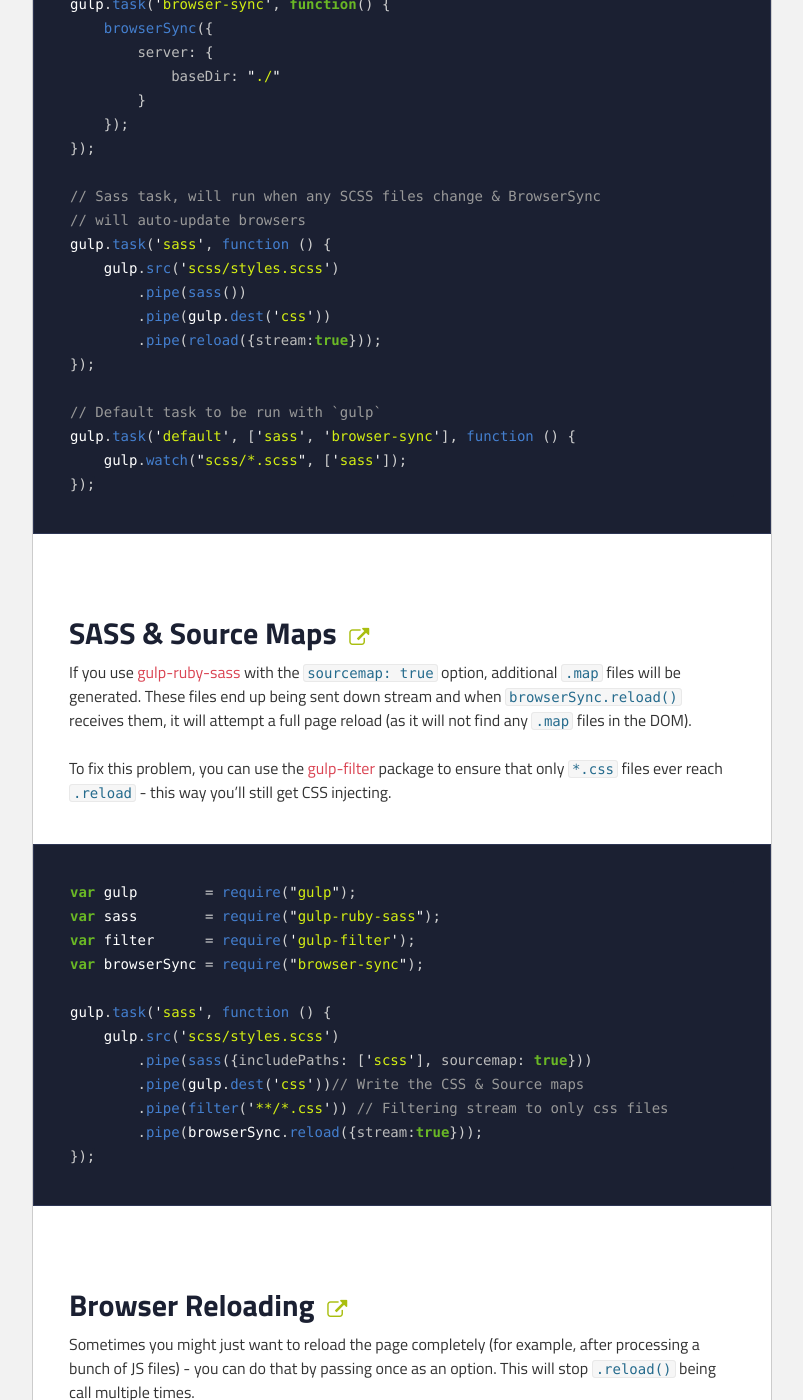
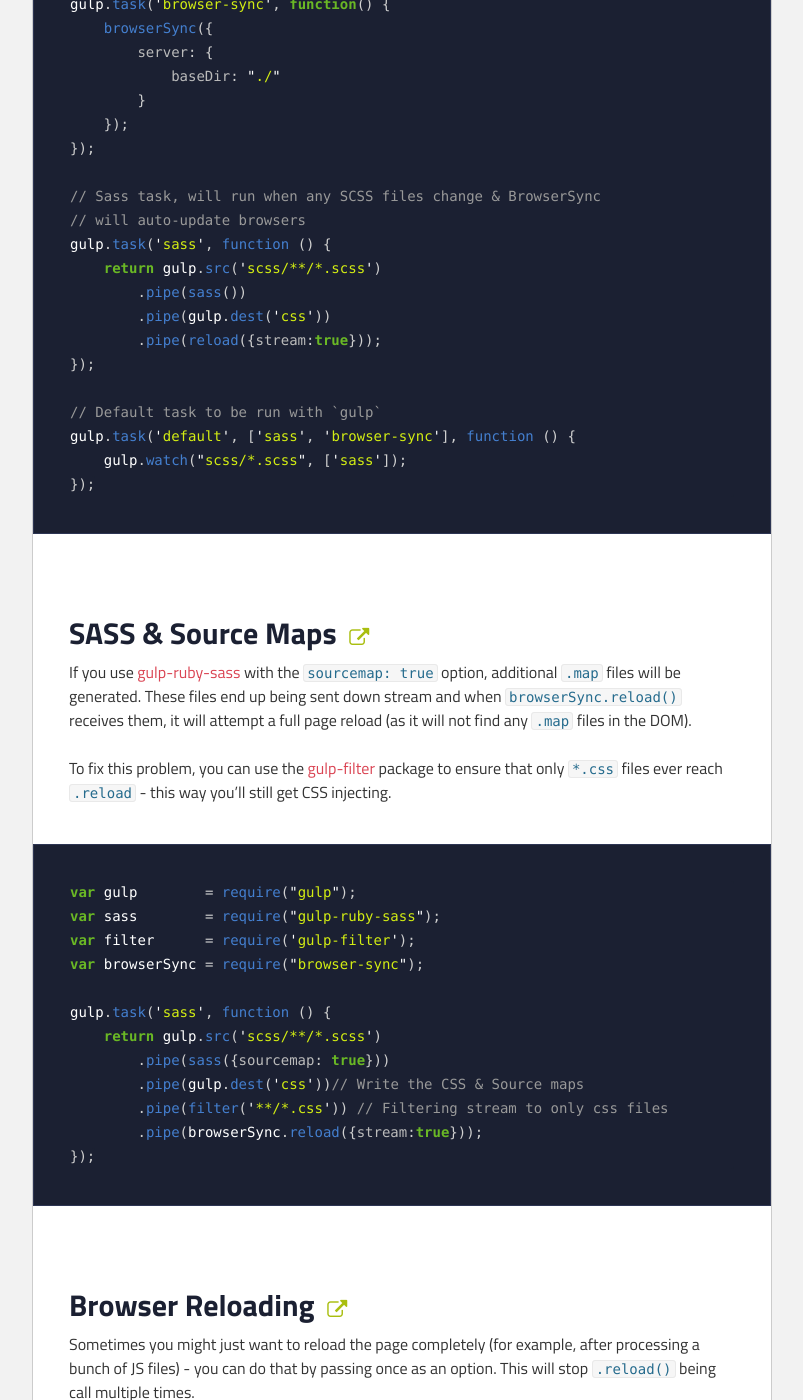
Before and after one commit to susoko/browser-sync-website, a Jekyll site: the page built from docs/gulp.md, in a window 1280 px wide and 1400 px high, scrolled down 1665 px. Shown: the whole window, without its empty margins (238-1041 px from the left). Built offline with Jekyll 4.4.1, drawn with Linux system fonts in a browser that asks for light colours.

Commit message:
Fixed links, updated Gulp examples to show returning streams

```diff
--- a/_config.yml
+++ b/_config.yml
@@ -22,7 +22,7 @@
 navigation:
  - page-label: home
    label: "Get Started"
-   url: /docs.html#install
+   url: \#install
  - page-label: docs
    label: "Documentation"
    url: /docs
@@ -58,3 +58,4 @@
   grunt:        "/docs/grunt"
   options:      "/docs/options"
   command-line: "/docs/command-line"
+  api:          "/docs/api"
--- a/_includes/snippets/gulp/reload.js
+++ b/_includes/snippets/gulp/reload.js
@@ -9,7 +9,7 @@
 
 // process JS files and reload all browsers when complete.
 gulp.task('js', function () {
-    gulp.src('js/*js')
+    return gulp.src('js/*js')
         .pipe(browserify())
         .pipe(uglify())
         .pipe(gulp.dest('dist/js'))
--- a/_includes/snippets/gulp/reload.manual.js
+++ b/_includes/snippets/gulp/reload.manual.js
@@ -9,7 +9,7 @@
 
 // Compile SASS & auto-inject into browsers
 gulp.task('sass', function () {
-    gulp.src('scss/styles.scss')
+    return gulp.src('scss/styles.scss')
         .pipe(sass({includePaths: ['scss']}))
         .pipe(gulp.dest('css'))
         .pipe(browserSync.reload({stream:true}));
--- a/_includes/snippets/gulp/sass.js
+++ b/_includes/snippets/gulp/sass.js
@@ -15,7 +15,7 @@
 // Sass task, will run when any SCSS files change & BrowserSync
 // will auto-update browsers
 gulp.task('sass', function () {
-    gulp.src('scss/styles.scss')
+    return gulp.src('scss/**/*.scss')
         .pipe(sass())
         .pipe(gulp.dest('css'))
         .pipe(reload({stream:true}));
--- a/_includes/snippets/gulp/sass.maps.js
+++ b/_includes/snippets/gulp/sass.maps.js
@@ -4,8 +4,8 @@
 var browserSync = require("browser-sync");
 
 gulp.task('sass', function () {
-    gulp.src('scss/styles.scss')
-        .pipe(sass({includePaths: ['scss'], sourcemap: true}))
+    return gulp.src('scss/**/*.scss')
+        .pipe(sass({sourcemap: true}))
         .pipe(gulp.dest('css'))// Write the CSS & Source maps
         .pipe(filter('**/*.css')) // Filtering stream to only css files
         .pipe(browserSync.reload({stream:true}));
--- a/package.json
+++ b/package.json
@@ -27,7 +27,7 @@
   "devDependencies": {
     "gulp": "^3.8.5",
     "gulp-sass": "^0.7.2",
-    "browser-sync": "^1.1.2",
+    "browser-sync": "^1.2.1",
     "gulp-autoprefixer": "0.0.7",
     "gulp-ruby-sass": "^0.5.0",
     "gulp-minify-css": "^0.3.6",
```
Also changed, not shown: index.html (+4 -3 lines).
